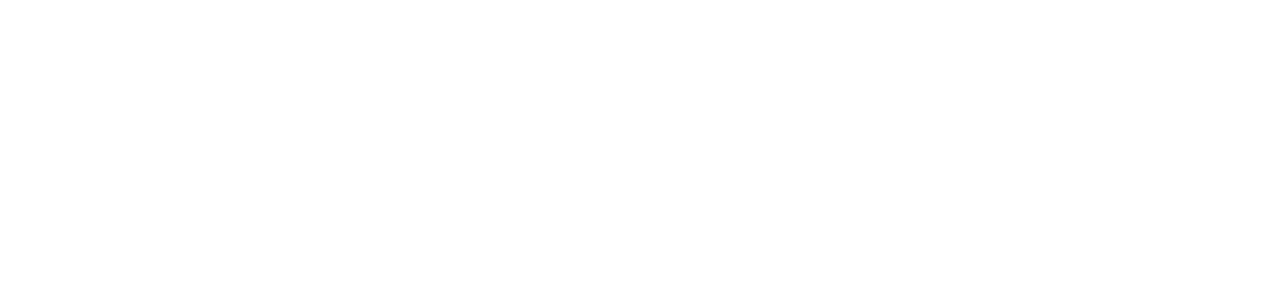
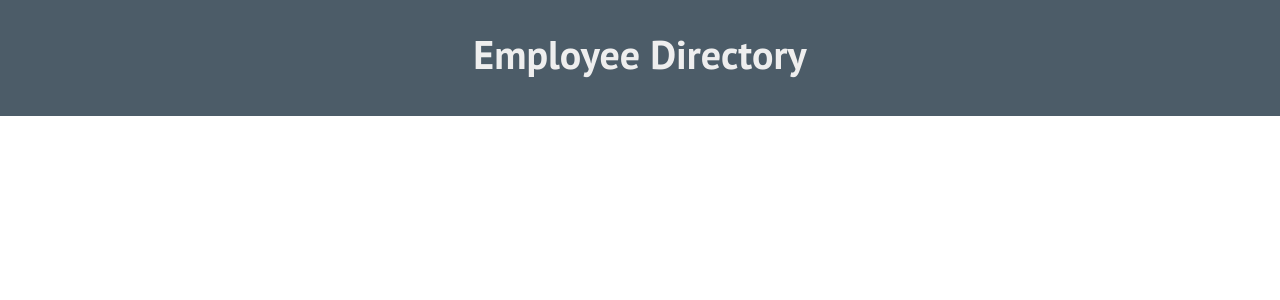
Before and after one commit to DS1826/employee-directory, a React (Create React App) app: page / in a window 1280 px wide. Shown: the top 300 px of the page. Built offline with nearby package versions, Linux system fonts and the light colour scheme.

Commit message:
added and imported Header component

```diff
--- a/src/App.js
+++ b/src/App.js
@@ -1,12 +1,14 @@
 import React from 'react';
 import Wrapper from './components/Wrapper';
+import Header from './components/Header';
 import './App.css';
 
 function App() {
   return (
     <div className="App">
       <Wrapper>
-
+      <Header>
+      </Header>
       </Wrapper>
     </div>
   );
```
